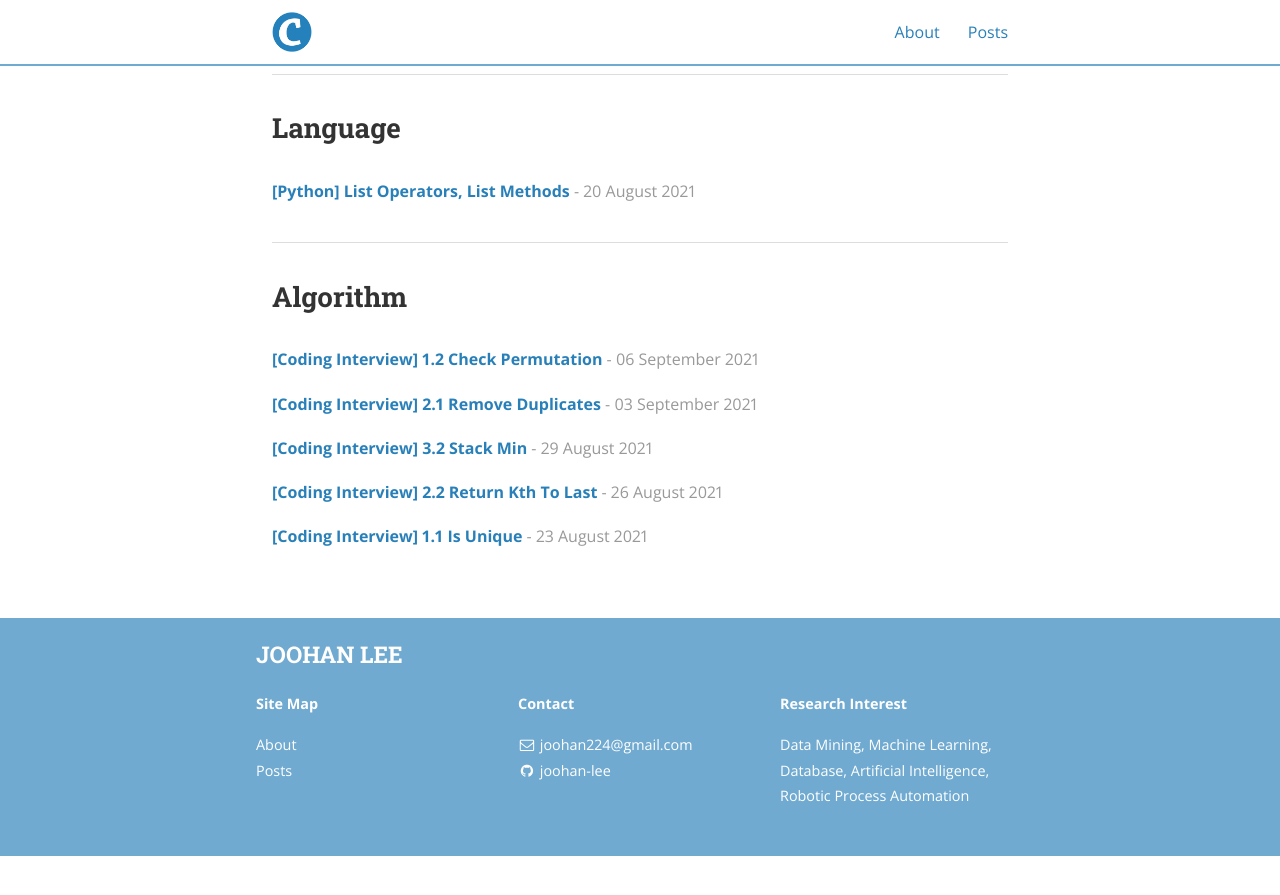
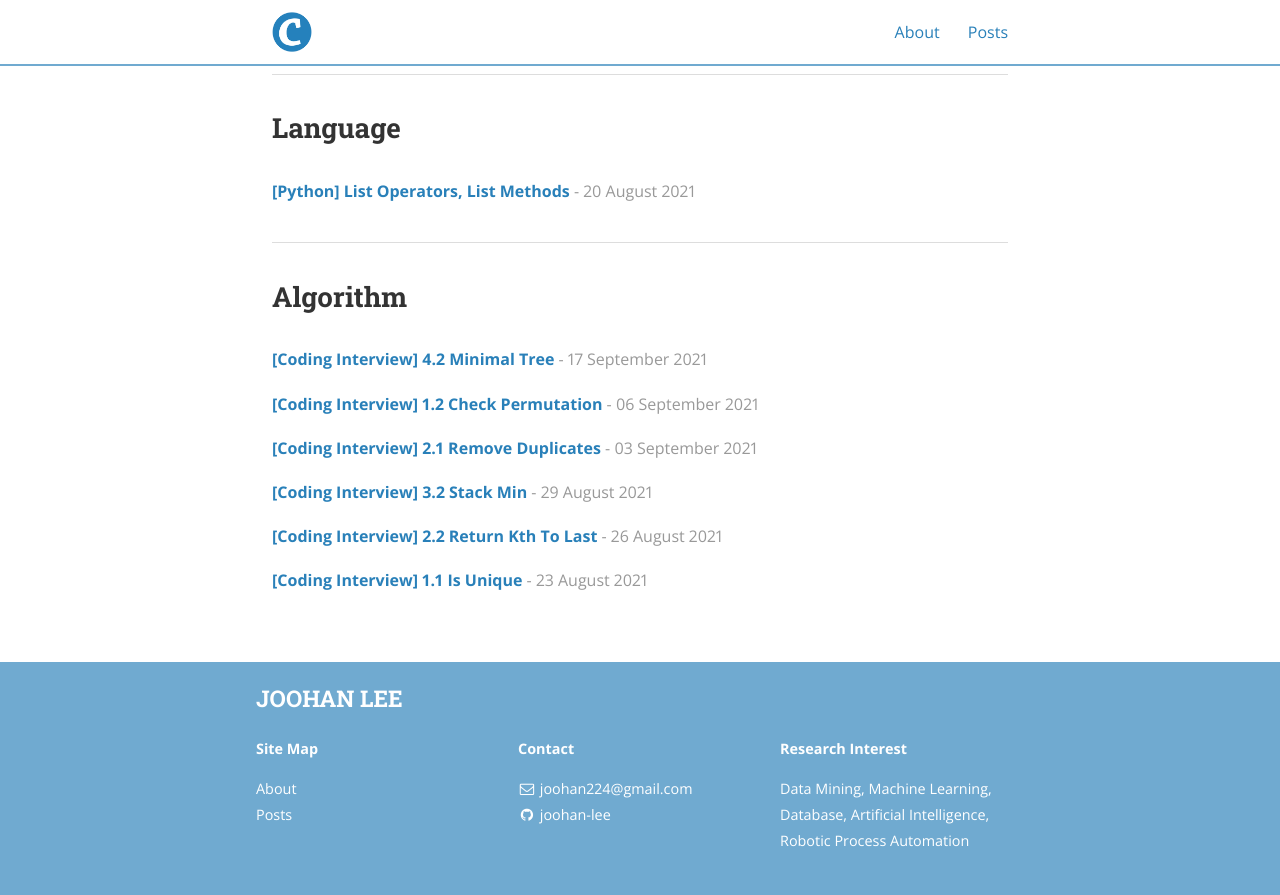
Before and after one commit to joohan-lee/joohan-lee.github.io, a Jekyll site: the page built from posts.md, in a window 1280 px wide and 900 px high, scrolled down 619 px. Shown: the top 895 px of the window. Built offline with Jekyll 4.4.1, drawn with Linux system fonts in a browser that asks for light colours; nearby versions of some CDN libraries; before the commit the page ends 1475 px from its top, so only the background shows below that.

Commit message:
Update 2021-09-17-4_2_MinimalTree.md

```diff
--- a/_posts/2021-09-17-4_2_MinimalTree.md
+++ b/_posts/2021-09-17-4_2_MinimalTree.md
@@ -1,3 +1,11 @@
+---
+layout: post
+title:  "[Coding Interview] 4.2 Minimal Tree"
+date:   2021-09-17 02:25:52 -0500
+author: Joohan Lee
+categories: Algorithm
+tags: Language Python Tree
+---
 # 4.2 Minimal Tree
 
 Created: September 15, 2021 11:18 PM
```
